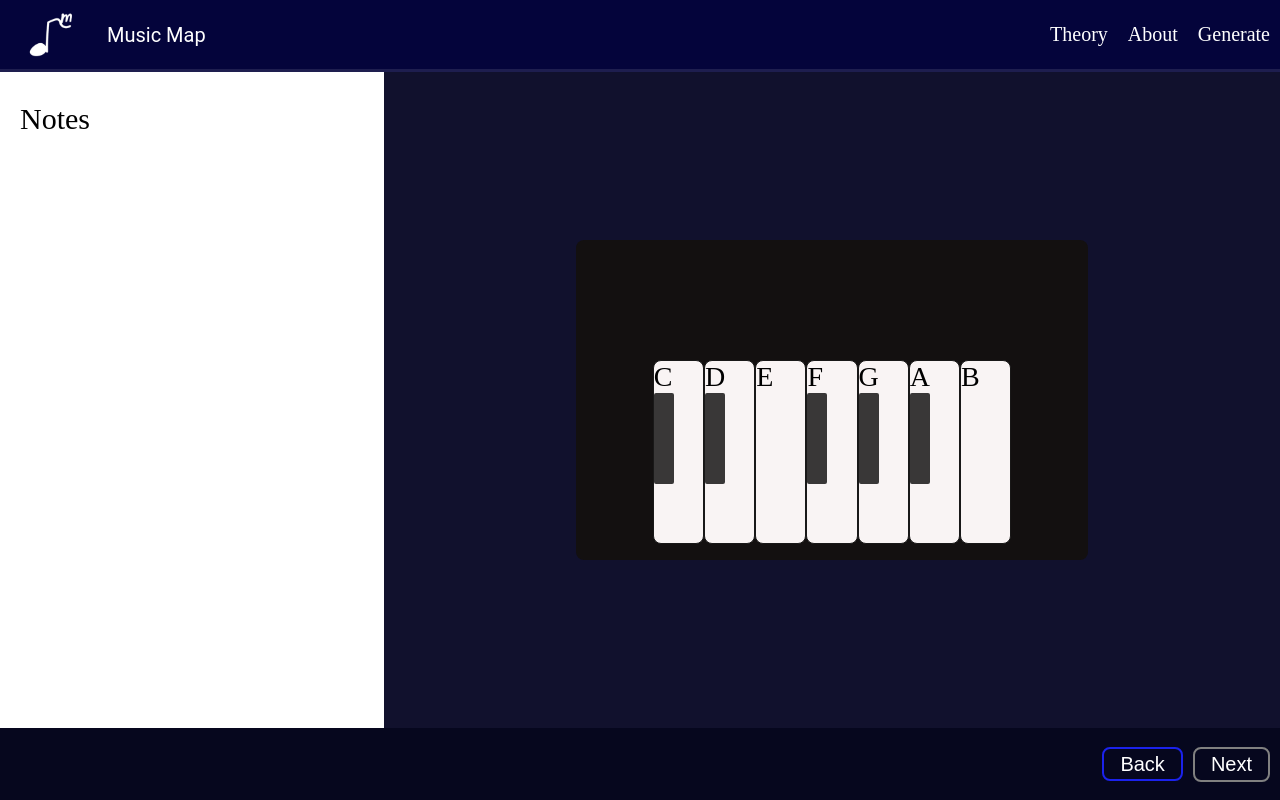
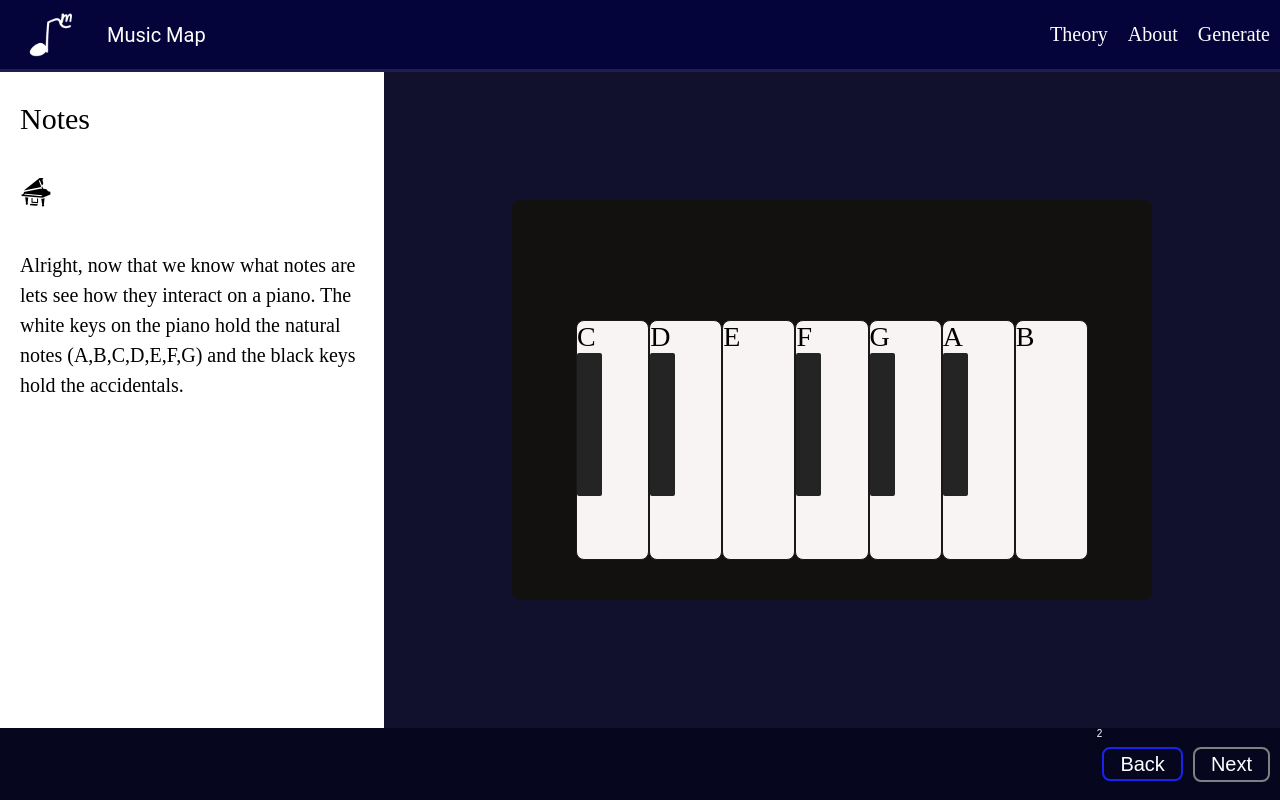
Before and after one commit to marshall-edmond/music-theory, a React (Vite) app in the folder frontend/: page /theory/1 in a window 1280 px wide. Built offline with nearby package versions, Linux system fonts and the light colour scheme.

Commit message:
Added some sections for the second page of the notes page.

```diff
--- a/frontend/src/components/Footer.tsx
+++ b/frontend/src/components/Footer.tsx
@@ -5,12 +5,16 @@ import { Link } from 'react-router-dom';
 interface btnProps {
     back?: string,
     next?: string,
+    number: string,
 }
 //function to return footer with back and next handling
-export default function Footer({back, next}: btnProps) {
+export default function Footer({back, next, number}: btnProps) {
 
     return (
         <footer className={styles.footer}>
+            <div className={styles.center}>
+                {number}
+            </div>
             <div className={styles.btnContainer}>
                 {back ? (
                     <div className={styles.btn}>
--- a/frontend/src/components/lessons/Notes1.tsx
+++ b/frontend/src/components/lessons/Notes1.tsx
@@ -1,6 +1,7 @@
 import LessonLayout from '.././LessonLayout.tsx';
 import Piano from '../Piano';
 import styles from '../../styles/Theory.module.css';
+import { GiGrandPiano } from 'react-icons/gi';
 
 
 export default function Notes1() {
@@ -8,6 +9,14 @@ export default function Notes1() {
     const LeftContent = (
         <>
             <h1 className={styles.h1}>Notes</h1>
+            <section className={styles.pianoIcon}>
+                <GiGrandPiano size={32}/>
+            </section>
+            <p className={styles.p}>
+                Alright, now that we know what notes are lets see how they interact on a piano. The white keys on the piano hold the natural notes (A,B,C,D,E,F,G) and the black keys hold the accidentals.
+            </p>
+
+
         </>
 
     )
--- a/frontend/src/pages/TheoryPage.tsx
+++ b/frontend/src/pages/TheoryPage.tsx
@@ -12,6 +12,7 @@ type LessonConfig = {
     component: React.FC;
     next?: string;
     back?: string;
+    number: string;
 }
 
 const LessonRegistry : Record<string, LessonConfig> = {
@@ -19,12 +20,14 @@ const LessonRegistry : Record<string, LessonConfig> = {
         component: Notes,
         next: "/theory/1",
         back: undefined,
+        number: "1",
     },
 
     "1" : {
         component: Notes1,
         next: undefined,
-        back:"/theory/notes"
+        back:"/theory/notes",
+        number:"2",
     }
 };
 
@@ -53,7 +56,7 @@ function TheoryPage() {
             </div>
 
             {/* footer navigation */}
-            <Footer next={config?.next} back={config?.back} />
+            <Footer next={config?.next} back={config?.back} number={config?.number} />
         </div>
     )
 }
--- a/frontend/src/styles/Piano.module.css
+++ b/frontend/src/styles/Piano.module.css
@@ -1,7 +1,7 @@
 .pianoContainer {
     display: flex;
-    height: 40vh;
-    width: 40dvw;
+    height: 50vh;
+    width: 50dvw;
     background:rgb(19, 16, 16);
     border-radius: 8px;
     align-items:center;
@@ -13,8 +13,8 @@
 
 
 .keys {
-    width: 70%;
-    height:10vh;
+    width: 80%;
+    height:20vh;
     display:flex;
 
 
@@ -26,8 +26,9 @@
     background-color: rgb(249, 244, 244);
     border: 1px solid rgb(25, 24, 24);
     width:8rem;
-    height:23vh;
+    height:30vh;
     border-radius: 8px;
+
 
 }
 
@@ -39,9 +40,9 @@
 }
 
 .blackKey {
-    background-color: rgba(24, 23, 23, 0.851);
-    height:50%;
-    width:2rem;
+    background-color: rgba(0, 0, 0, 0.851);
+    height:60%;
+    width:2.5rem;
     border-radius:2px;
 
 
--- a/frontend/src/styles/Theory.module.css
+++ b/frontend/src/styles/Theory.module.css
@@ -80,6 +80,7 @@ p {
     width: 100%;
     display:flex;
     justify-content:flex-end;
+    position:relative;
 
 }
 
@@ -122,3 +123,11 @@ p {
 
 
 }
+
+.center {
+    color: white;
+    font-family:sans-serif;
+    justify-content:center;
+    position:relative;
+
+}
```
Also changed, not shown: frontend/src/components/Quizzes/NotesQuiz.tsx (added).
